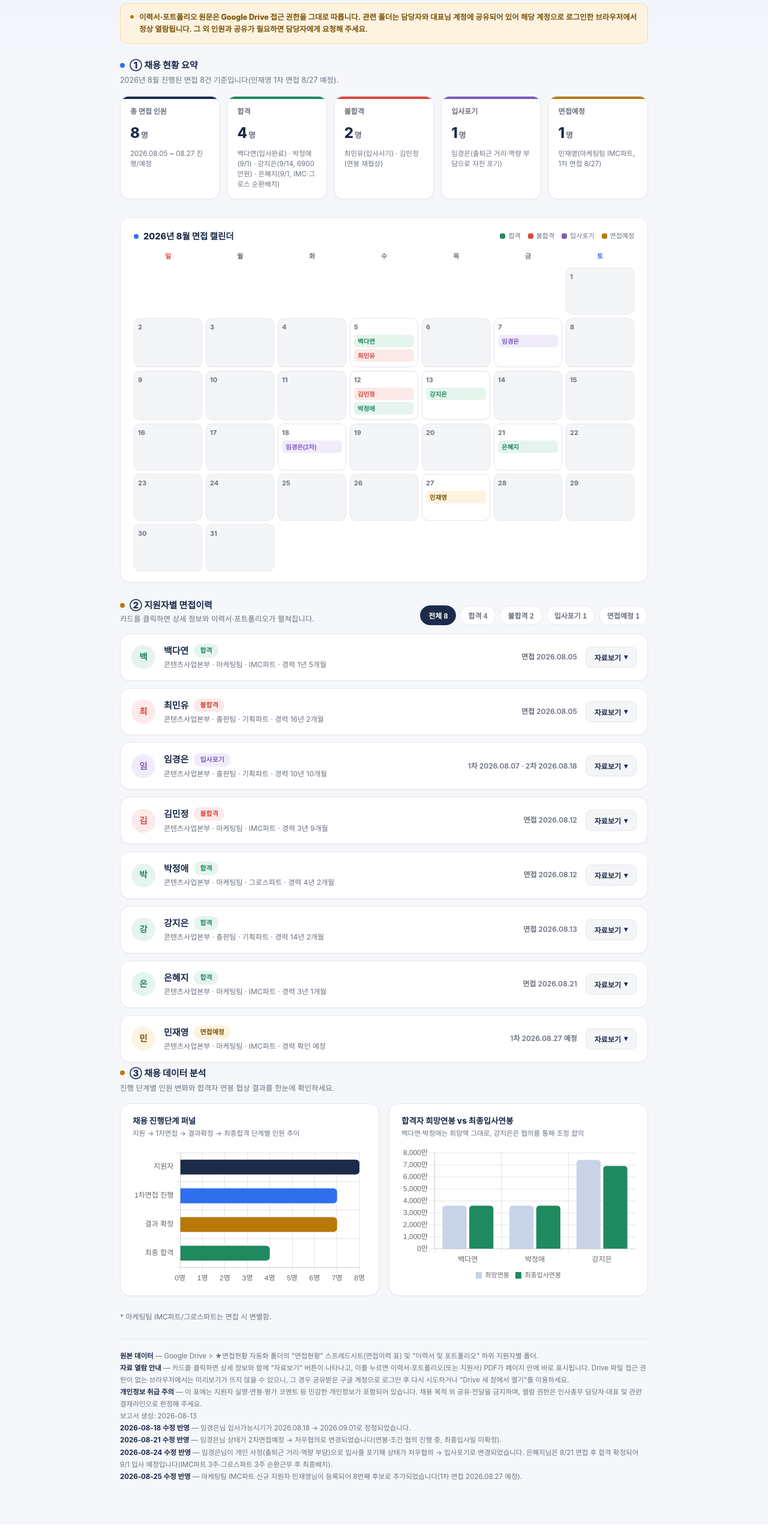
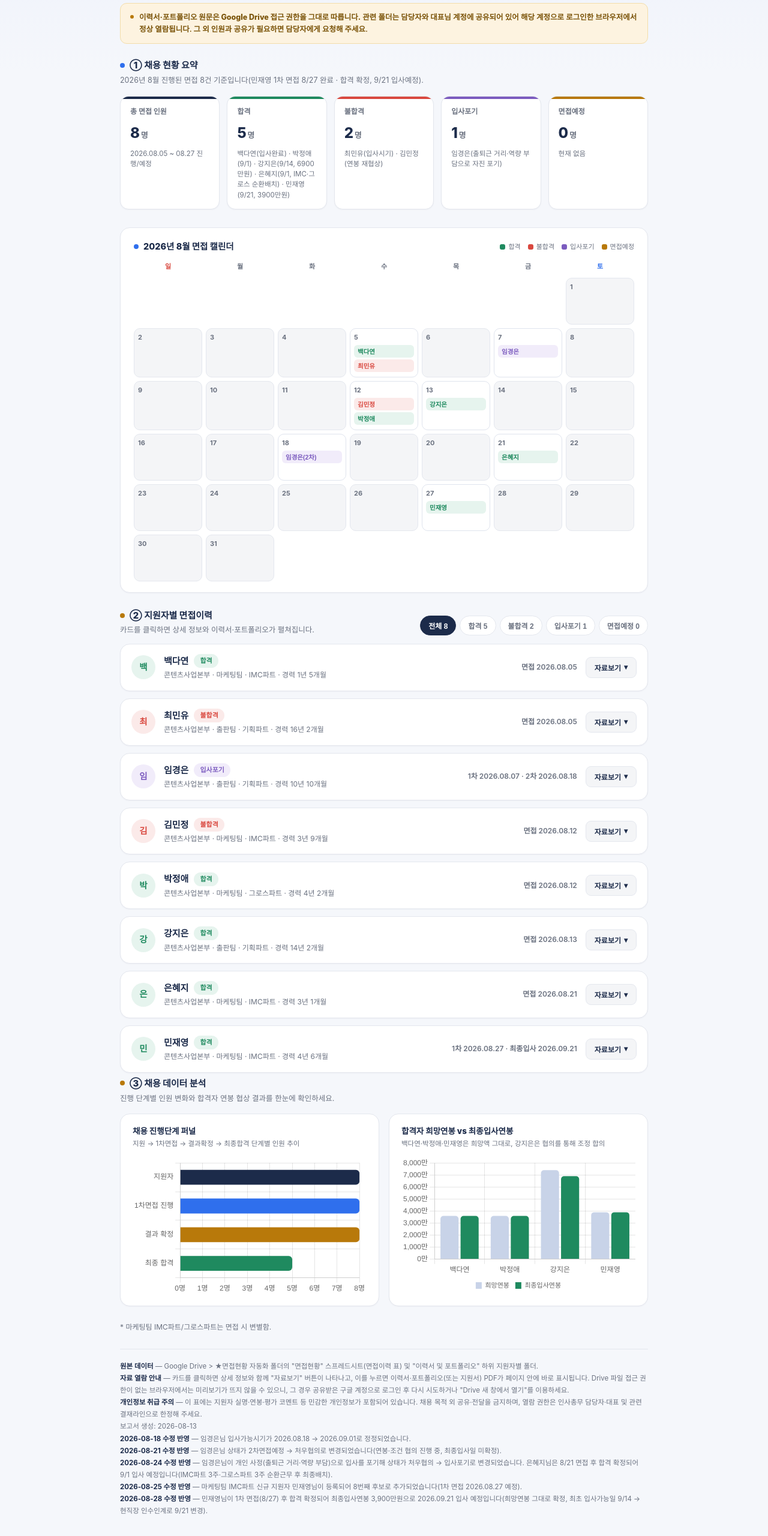
Before and after one commit to gukgukpark-art/feelm-hr-reports, a plain HTML site: page recruitment/2026-08-13_면접채용이력.html in a window 1280 px wide. Shown: the part 140-2700 px from the top of the page at 60% size. Drawn offline with nearby package versions, Linux system fonts and the light colour scheme.

Commit message:
면접현황: 민재영 합격 확정 반영 (1차면접 8/27 완료, 입사연봉 3900만원, 9/21 입사예정)

```diff
--- a/recruitment/2026-08-13_면접채용이력.html
+++ b/recruitment/2026-08-13_면접채용이력.html
@@ -181,7 +181,7 @@ footer.note b { color:var(--navy); }
 </div>
 
 <div class="section-title"><span class="dot"></span>① 채용 현황 요약</div>
-<p class="section-desc">2026년 8월 진행된 면접 8건 기준입니다(민재영 1차 면접 8/27 예정).</p>
+<p class="section-desc">2026년 8월 진행된 면접 8건 기준입니다(민재영 1차 면접 8/27 완료 · 합격 확정, 9/21 입사예정).</p>
 <div class="kpi-grid">
   <div class="kpi kpi-navy">
     <div class="label">총 면접 인원</div>
@@ -190,8 +190,8 @@ footer.note b { color:var(--navy); }
   </div>
   <div class="kpi kpi-green">
     <div class="label">합격</div>
-    <div class="value">4<small>명</small></div>
-    <div class="sub">백다연(입사완료) · 박정애(9/1) · 강지은(9/14, 6900만원) · 은혜지(9/1, IMC·그로스 순환배치)</div>
+    <div class="value">5<small>명</small></div>
+    <div class="sub">백다연(입사완료) · 박정애(9/1) · 강지은(9/14, 6900만원) · 은혜지(9/1, IMC·그로스 순환배치) · 민재영(9/21, 3900만원)</div>
   </div>
   <div class="kpi kpi-red">
     <div class="label">불합격</div>
@@ -205,8 +205,8 @@ footer.note b { color:var(--navy); }
   </div>
   <div class="kpi kpi-amber">
     <div class="label">면접예정</div>
-    <div class="value">1<small>명</small></div>
-    <div class="sub">민재영(마케팅팀 IMC파트, 1차 면접 8/27)</div>
+    <div class="value">0<small>명</small></div>
+    <div class="sub">현재 없음</div>
   </div>
 </div>
 
@@ -255,7 +255,7 @@ footer.note b { color:var(--navy); }
     <div class="cal-cell"><div class="cal-daynum">24</div></div>
     <div class="cal-cell"><div class="cal-daynum">25</div></div>
     <div class="cal-cell"><div class="cal-daynum">26</div></div>
-    <div class="cal-cell has-event"><div class="cal-daynum">27</div><button class="cal-chip status-pending" data-idx="8">민재영</button></div>
+    <div class="cal-cell has-event"><div class="cal-daynum">27</div><button class="cal-chip status-pass" data-idx="8">민재영</button></div>
     <div class="cal-cell"><div class="cal-daynum">28</div></div>
     <div class="cal-cell"><div class="cal-daynum">29</div></div>
     <div class="cal-cell"><div class="cal-daynum">30</div></div>
@@ -275,10 +275,10 @@ footer.note b { color:var(--navy); }
   </div>
   <div class="filter-tabs">
     <button class="filter-tab active" data-filter="all">전체 8</button>
-    <button class="filter-tab" data-filter="pass">합격 4</button>
+    <button class="filter-tab" data-filter="pass">합격 5</button>
     <button class="filter-tab" data-filter="fail">불합격 2</button>
     <button class="filter-tab" data-filter="withdraw">입사포기 1</button>
-    <button class="filter-tab" data-filter="pending">면접예정 1</button>
+    <button class="filter-tab" data-filter="pending">면접예정 0</button>
   </div>
 </div>
 
@@ -520,25 +520,25 @@ footer.note b { color:var(--navy); }
   </div>
 </div>
 
-<div class="cand-card" data-status="pending">
+<div class="cand-card" data-status="pass">
   <div class="cand-head" data-idx="8">
     <div class="cand-avatar">민</div>
     <div class="cand-main">
-      <div class="cand-name-row"><span class="cand-name">민재영</span><span class="status-pill status-pending">면접예정</span></div>
-      <div class="cand-meta">콘텐츠사업본부 · 마케팅팀 · IMC파트 · 경력 확인 예정</div>
+      <div class="cand-name-row"><span class="cand-name">민재영</span><span class="status-pill status-pass">합격</span></div>
+      <div class="cand-meta">콘텐츠사업본부 · 마케팅팀 · IMC파트 · 경력 4년 6개월</div>
     </div>
-    <div class="cand-date">1차 2026.08.27 예정</div>
+    <div class="cand-date">1차 2026.08.27 · 최종입사 2026.09.21</div>
     <button class="file-btn" data-idx="8"><span>자료보기</span><span class="chev">▾</span></button>
   </div>
   <div class="cand-body" id="body-8">
     <div class="cand-facts">
-      <div class="fact"><span class="fl">입사가능시기</span><span class="fv">-</span></div>
-      <div class="fact"><span class="fl">직전연봉</span><span class="fv">-</span></div>
-      <div class="fact"><span class="fl">희망연봉</span><span class="fv">-</span></div>
-      <div class="fact"><span class="fl">최종입사연봉</span><span class="fv">-</span></div>
-      <div class="fact"><span class="fl">최종입사일</span><span class="fv">-</span></div>
+      <div class="fact"><span class="fl">입사가능시기</span><span class="fv">2026.09.21</span></div>
+      <div class="fact"><span class="fl">직전연봉</span><span class="fv">3,300만원</span></div>
+      <div class="fact"><span class="fl">희망연봉</span><span class="fv">3,900만원</span></div>
+      <div class="fact"><span class="fl">최종입사연봉</span><span class="fv">3,900만원</span></div>
+      <div class="fact"><span class="fl">최종입사일</span><span class="fv">2026.09.21</span></div>
     </div>
-    <div class="cand-note-row"><b>비고</b> · 1차 면접 예정(2026.08.27). 상세 정보는 면접 진행 후 반영 예정입니다.</div>
+    <div class="cand-note-row"><b>비고</b> · 즉시 전력감으로 파악하여 희망연봉 맞추는 것으로 결정. 최초 입사가능일 9/14에서 현직장 업무 마무리로 9/21로 변경.</div>
     <div class="preview-panel" id="panel-8">
       <a class="open-btn mobile-only" id="mobileopen-8" href="#" target="_blank" rel="noopener">Drive에서 크게 보기 →</a>
       <div class="preview-tabs">
@@ -566,7 +566,7 @@ footer.note b { color:var(--navy); }
   </div>
   <div class="chart-box">
     <h3>합격자 희망연봉 vs 최종입사연봉</h3>
-    <p class="hint">백다연·박정애는 희망액 그대로, 강지은은 협의를 통해 조정 합의</p>
+    <p class="hint">백다연·박정애·민재영은 희망액 그대로, 강지은은 협의를 통해 조정 합의</p>
     <canvas id="salaryChart"></canvas>
   </div>
 </div>
@@ -581,7 +581,8 @@ footer.note b { color:var(--navy); }
   <b>2026-08-18 수정 반영</b> — 임경은님 입사가능시기가 2026.08.18 → 2026.09.01로 정정되었습니다.<br>
   <b>2026-08-21 수정 반영</b> — 임경은님 상태가 2차면접예정 → 처우협의로 변경되었습니다(연봉·조건 협의 진행 중, 최종입사일 미확정).<br>
   <b>2026-08-24 수정 반영</b> — 임경은님이 개인 사정(출퇴근 거리·역량 부담)으로 입사를 포기해 상태가 처우협의 → 입사포기로 변경되었습니다. 은혜지님은 8/21 면접 후 합격 확정되어 9/1 입사 예정입니다(IMC파트 3주·그로스파트 3주 순환근무 후 최종배치).<br>
-  <b>2026-08-25 수정 반영</b> — 마케팅팀 IMC파트 신규 지원자 민재영님이 등록되어 8번째 후보로 추가되었습니다(1차 면접 2026.08.27 예정).
+  <b>2026-08-25 수정 반영</b> — 마케팅팀 IMC파트 신규 지원자 민재영님이 등록되어 8번째 후보로 추가되었습니다(1차 면접 2026.08.27 예정).<br>
+  <b>2026-08-28 수정 반영</b> — 민재영님이 1차 면접(8/27) 후 합격 확정되어 최종입사연봉 3,900만원으로 2026.09.21 입사 예정입니다(희망연봉 그대로 확정, 최초 입사가능일 9/14 → 현직장 인수인계로 9/21 변경).
 </footer>
 
 </div>
@@ -674,7 +675,7 @@ new Chart(document.getElementById('funnelChart'), {
   data: {
     labels: ['지원자', '1차면접 진행', '결과 확정', '최종 합격'],
     datasets: [{
-      data: [8, 7, 7, 4],
+      data: [8, 8, 8, 5],
       backgroundColor: ['#1c2b4a', '#2f6fed', '#b8790a', '#1f8a5f'],
       borderRadius: 6,
       barPercentage: 0.65,
@@ -695,10 +696,10 @@ new Chart(document.getElementById('funnelChart'), {
 new Chart(document.getElementById('salaryChart'), {
   type: 'bar',
   data: {
-    labels: ['백다연', '박정애', '강지은'],
+    labels: ['백다연', '박정애', '강지은', '민재영'],
     datasets: [
-      { label: '희망연봉', data: [3600, 3600, 7400], backgroundColor: '#c8d3e8', borderRadius: 5 },
-      { label: '최종입사연봉', data: [3600, 3600, 6900], backgroundColor: '#1f8a5f', borderRadius: 5 },
+      { label: '희망연봉', data: [3600, 3600, 7400, 3900], backgroundColor: '#c8d3e8', borderRadius: 5 },
+      { label: '최종입사연봉', data: [3600, 3600, 6900, 3900], backgroundColor: '#1f8a5f', borderRadius: 5 },
     ]
   },
   options: {
```
